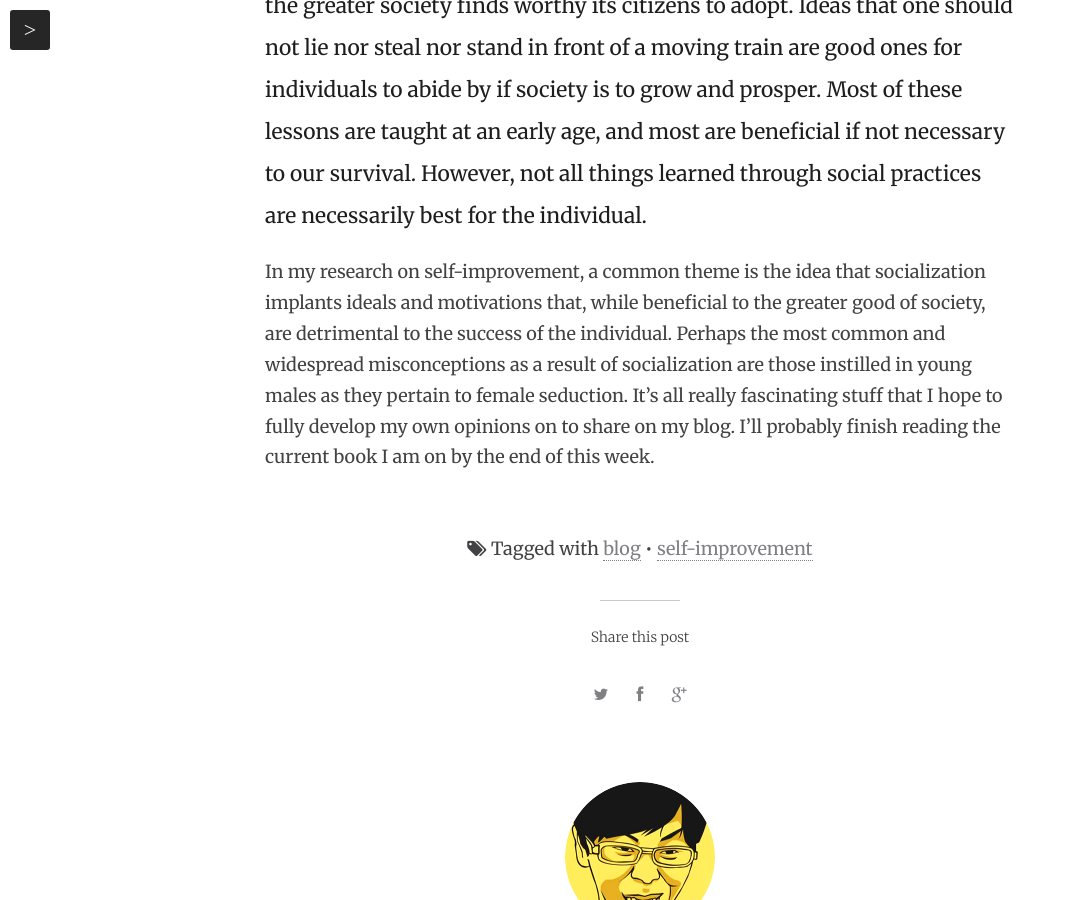
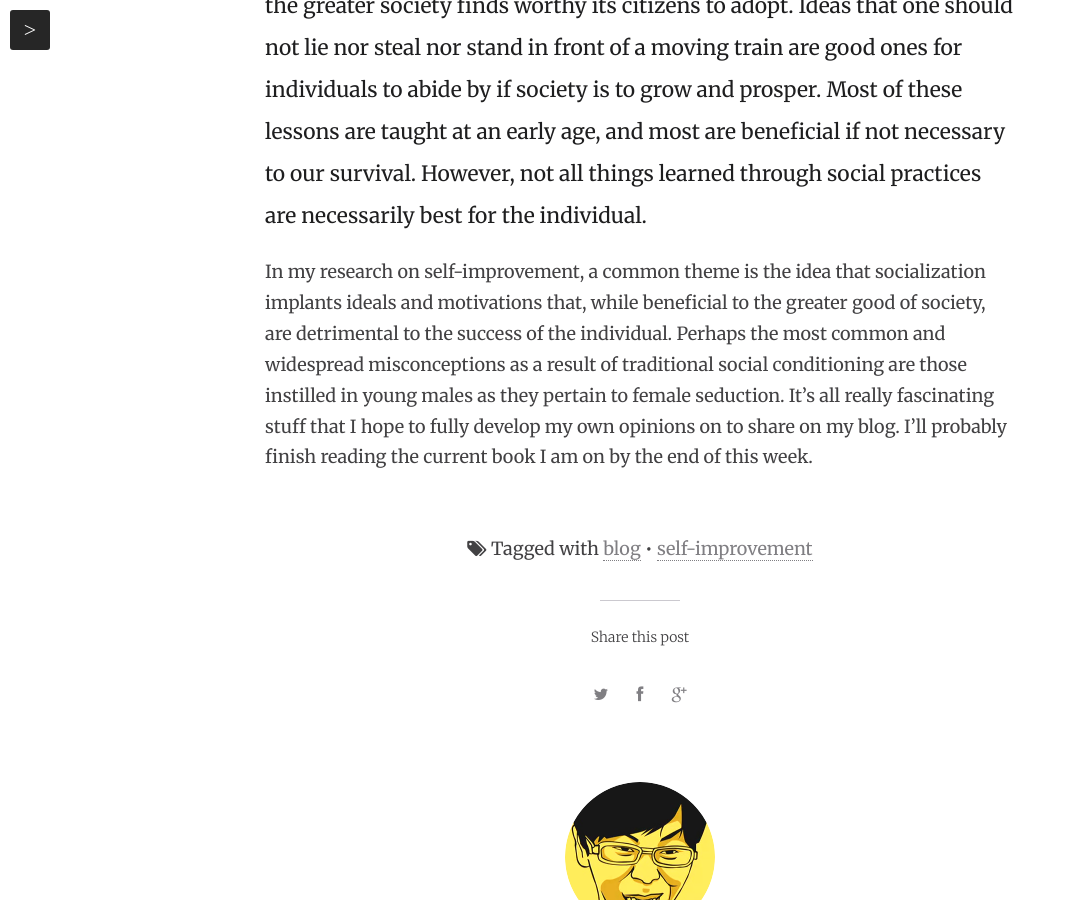
Before and after one commit to kobayash1/kobayash1.github.io, a Jekyll site: the page built from _posts/2015-01-18-on-socialization.md, in a window 1280 px wide and 900 px high, scrolled down 913 px. Shown: the whole window, without its empty margins (0-1066 px from the left). Built offline with Jekyll 4.4.1, drawn with Linux system fonts in a browser that asks for light colours; nearby versions of some CDN libraries; comment, search, counter and statistics services are not loaded.

Commit message:
rephrasing

```diff
--- a/_posts/2015-01-18-on-socialization.md
+++ b/_posts/2015-01-18-on-socialization.md
@@ -10,4 +10,4 @@ tags: [blog, self-improvement]
 ---
 Socialization is the concept of learning ideas that are not inherently natural.  It is a nurtured process.  Such ideas learned are the result of what the greater society finds worthy its citizens to adopt.  Ideas that one should not lie nor steal nor stand in front of a moving train are good ones for individuals to abide by if society is to grow and prosper.  Most of these lessons are taught at an early age, and most are beneficial if not necessary to our survival.  However, not all things learned through social practices are necessarily best for the individual.
 
-In my research on self-improvement, a common theme is the idea that socialization implants ideals and motivations that, while beneficial to the greater good of society, are detrimental to the success of the individual.  Perhaps the most common and widespread misconceptions as a result of socialization are those instilled in young males as they pertain to female seduction.  It's all really fascinating stuff that I hope to fully develop my own opinions on to share on my blog.  I'll probably finish reading the current book I am on by the end of this week.
+In my research on self-improvement, a common theme is the idea that socialization implants ideals and motivations that, while beneficial to the greater good of society, are detrimental to the success of the individual.  Perhaps the most common and widespread misconceptions as a result of traditional social conditioning are those instilled in young males as they pertain to female seduction.  It's all really fascinating stuff that I hope to fully develop my own opinions on to share on my blog.  I'll probably finish reading the current book I am on by the end of this week.
```
